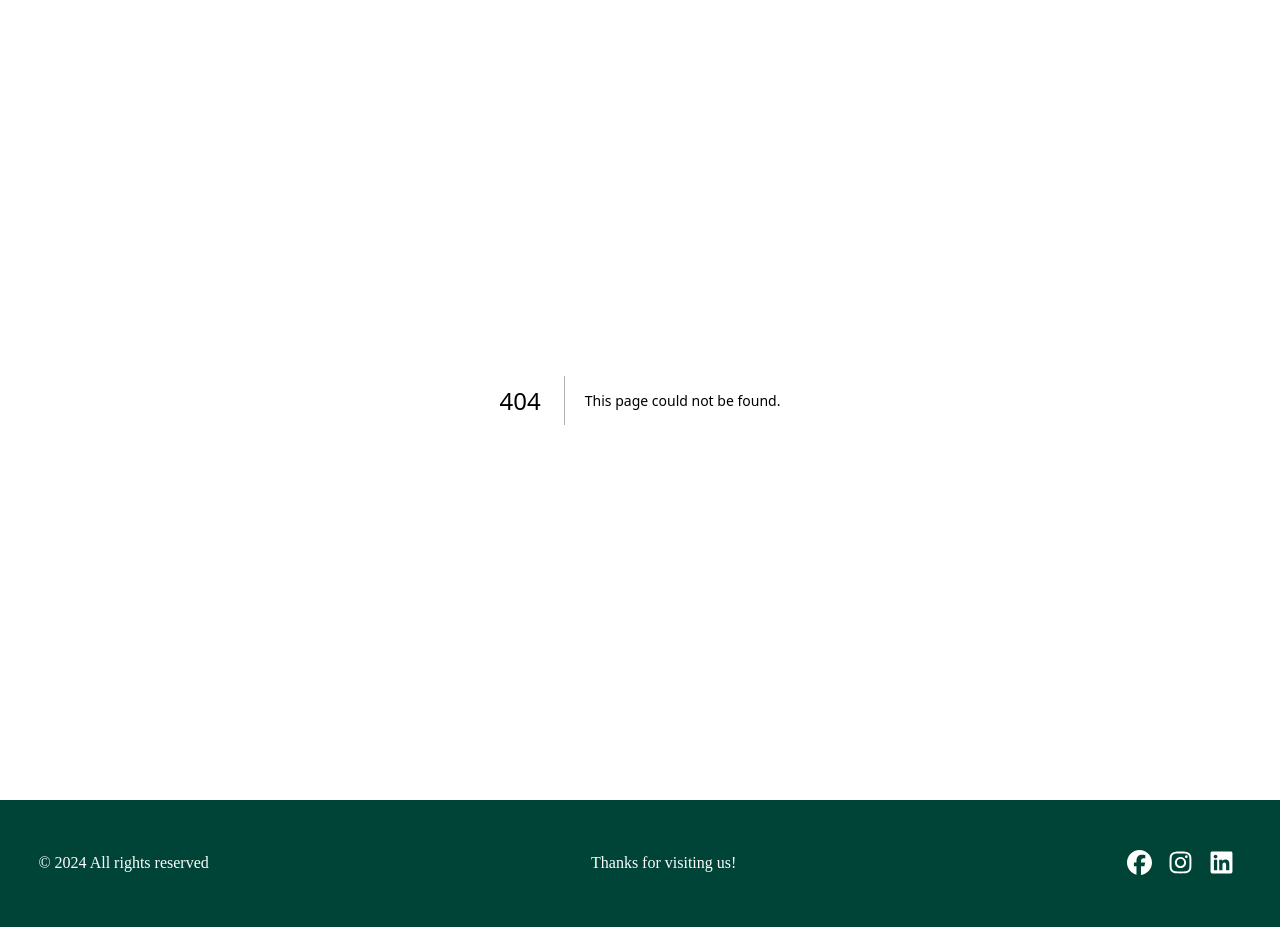
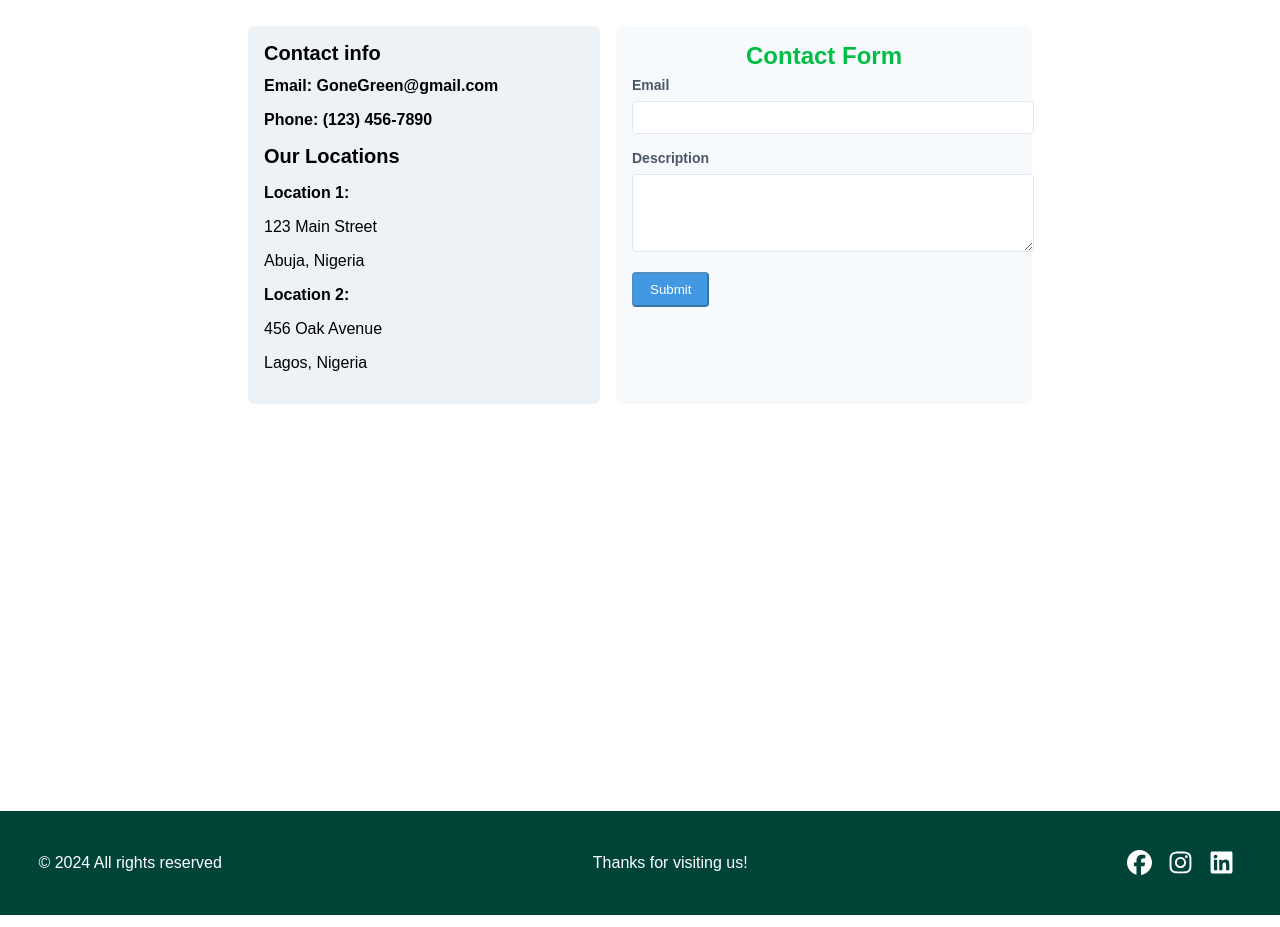
Before and after one commit to nonsoiwedinobi/gonegreen, a Next.js app in the folder gone-green/: page /contact in a window 1280 px wide. Before the commit this address had no page. Built offline with nearby package versions, Linux system fonts and the light colour scheme.

Commit message:
made some changes to my contact form

```diff
--- a/gone-green/package.json
+++ b/gone-green/package.json
@@ -11,7 +11,8 @@
     "dependencies": {
         "next": "14.1.0",
         "react": "^18",
-        "react-dom": "^18"
+        "react-dom": "^18",
+        "react-query": "^3.39.3"
     },
     "devDependencies": {
         "@types/node": "20.11.5",
--- /dev/null
+++ b/gone-green/src/app/contact/page.tsx
@@ -0,0 +1,68 @@
+import Form from '../../components/Form/Form';
+import styles from '../../styles.module.css';
+import '../layout.css'
+
+const Contact: React.FC = () => {
+    return (
+    <div className='contact-page'>
+      <Form />
+    </div>
+    );
+  };
+
+export default Contact;
+    // <h1>Contact Us</h1>
+    //   <div className="flex-container">
+    //     {/* Sidebar */}
+    //     <aside className="bg-gray-200 p-4 rounded-md">
+    //       <h2 className="text-lg font-semibold mb-3">Contact info</h2>
+    //       <p><strong>Email: GoneGreen@gmail.com</strong></p>
+    //       <p><strong>Phone: (123) 456-7890</strong></p>
+    //       {/* Fake Locations */}
+    //       <h2 className="text-lg font-semibold mt-4 mb-3">Our Locations</h2>
+    //       <div>
+    //         <p><strong className="font-bold">Location 1:</strong></p>
+    //         <p>123 Main Street</p>
+    //         <p>Cityville, State</p>
+    //       </div>
+    //       <div className="mt-3">
+    //         <p><strong className="font-bold">Location 2:</strong></p>
+    //         <p>456 Oak Avenue</p>
+    //         <p>Townsville, State</p>
+    //       </div>
+    //     </aside>
+
+    //     {/* Contact Form */}
+    //     <div className="form-container">
+    //       <h1 className="text-2xl font-semibold mb-4">Contact Form</h1>
+    //       <form>
+    //         <div className="mb-4">
+    //           <label htmlFor="email" className="label">
+    //             Email
+    //           </label>
+    //           <input
+    //             type="email"
+    //             id="email"
+    //             name="email"
+    //             className="input"
+    //             required
+    //           />
+    //         </div>
+    //         <div className="mb-4">
+    //           <label htmlFor="description" className="label">
+    //             Description
+    //           </label>
+    //           <textarea
+    //             id="description"
+    //             name="description"
+    //             rows={4}
+    //             className="textarea"
+    //             required
+    //           />
+    //         </div>
+    //         <button type="button" className="submit-button" disabled>
+    //           Submit
+    //         </button>
+    //       </form>
+    //     </div>
+    //   </div>
--- a/gone-green/src/app/gallery/gallery.jsx
+++ b/gone-green/src/app/gallery/page.tsx
@@ -18,7 +18,7 @@ const Gallery = () => {
 
 // return the images array
 const renderImages = () => {
-    return images.map((imageSrc, index) => (
+    return images.map((imageSrc:string, index:number) => (
         <div key={index} className='image-item-container'>
             <Image
                 alt={`Image ${index + 1}`}
--- a/gone-green/src/app/layout.css
+++ b/gone-green/src/app/layout.css
@@ -134,40 +134,3 @@ h2 {
     font-weight: 600;
     margin-bottom: 0.75rem;
 }
-
-
-/* Contact form styles */
-
-.form-container {
-    max-width: 24rem;
-    width: 100%;
-    /* Ensure it takes up the available width */
-    padding: 1rem;
-    background-color: #f7fafc;
-    border-radius: 0.375rem;
-}
-
-.label {
-    display: block;
-    font-size: 0.875rem;
-    font-weight: 600;
-    color: #4a5568;
-    margin-bottom: 0.5rem;
-}
-
-.input,
-.textarea {
-    width: 100%;
-    padding: 0.5rem;
-    border: 1px solid #e2e8f0;
-    border-radius: 0.25rem;
-    margin-bottom: 1rem;
-}
-
-.submit-button {
-    background-color: #4299e1;
-    color: #ffffff;
-    padding: 0.5rem 1rem;
-    border-radius: 0.25rem;
-    cursor: not-allowed;
-}
--- a/gone-green/src/app/layout.tsx
+++ b/gone-green/src/app/layout.tsx
@@ -1,13 +1,25 @@
 // // Layout.tsx
 import React from 'react';
-import Footer from './components/Footer';
+import Footer from '../components/Footer/Footer';
+import { type } from 'os';
 
-const Layout = ({ children }) => {
+type RootLayoutProps= {
+    children: React.ReactNode
+}
+
+const Layout = ({ children }:RootLayoutProps) => {
     return (
-        <>
+        <html lang="en">
+        <head>
+            <meta charSet="UTF-8" />
+            <meta name="viewport" content="width=device-width, initial-scale=1.0" />
+            <title>GoneGreen</title>
+        </head>
+        <body>
         <main className='main-body'>{children}</main>
         <Footer />
-        </>
+        </body>
+        </html>
     );
 };
 
--- a/gone-green/src/app/page.tsx
+++ b/gone-green/src/app/page.tsx
@@ -1,8 +1,8 @@
 // // pages.tsx
 
 import "./layout.css";
-import Gallery from "./gallery/gallery"
-import Contact from "./contact/contact"
+import Gallery from "./gallery/page"
+import Contact from "./contact/page"
 
 export default function Home() {
     return (
--- a/gone-green/src/app/components/footer.jsx
+++ b/gone-green/src/components/Footer/Footer.tsx
@@ -1,7 +1,7 @@
 import React from 'react';
 import { FontAwesomeIcon } from '@fortawesome/react-fontawesome';
 import { faFacebook, faInstagram, faLinkedin } from '@fortawesome/free-brands-svg-icons';
-import './footer.css'
+import "./footer.css"
 
 const Footer = () => {
     return (
--- /dev/null
+++ b/gone-green/src/components/Form/Form.tsx
@@ -0,0 +1,62 @@
+import React from 'react';
+import './form.css'; // Import the CSS file
+
+export default function ContactForm() {
+  return (
+    <div className="contact-page">
+      <section className="text-gray-600 body-font relative">
+        <div className="absolute inset-0 bg-gray-300 flex items-center justify-center">
+        </div>
+        <div className="container px-5 py-24 mx-auto flex-container">
+          <aside className="bg-gray-200 p-4 rounded-md">
+            <h2 className="text-lg font-semibold mb-3">Contact info</h2>
+            <p><strong>Email: GoneGreen@gmail.com</strong></p>
+            <p><strong>Phone: (123) 456-7890</strong></p>
+            <h2 className="text-lg font-semibold mt-4 mb-3">Our Locations</h2>
+            <div className="fake-location">
+              <div className="location-section">
+                <p><strong className="location-title">Location 1:</strong></p>
+                <p>123 Main Street</p>
+                <p>Abuja, Nigeria</p>
+              </div>
+              <div className="location-section">
+                <p><strong className="location-title">Location 2:</strong></p>
+                <p>456 Oak Avenue</p>
+                <p>Lagos, Nigeria</p>
+              </div>
+            </div>
+          </aside>
+
+          <div className="form-container">
+            <h1 className="text-2xl font-semibold mb-4">Contact Form</h1>
+            <form>
+              <div className="mb-4">
+                <label htmlFor="email" className="label">Email</label>
+                <input
+                  type="email"
+                  id="email"
+                  name="email"
+                  className="input"
+                  required
+                />
+              </div>
+              <div className="mb-4">
+                <label htmlFor="description" className="label">Description</label>
+                <textarea
+                  id="description"
+                  name="description"
+                  rows={4}
+                  className="textarea"
+                  required
+                />
+              </div>
+              <button type="button" className="submit-button" disabled>
+                Submit
+              </button>
+            </form>
+          </div>
+        </div>
+      </section>
+    </div>
+  );
+}
--- /dev/null
+++ b/gone-green/src/components/Form/form.css
@@ -0,0 +1,80 @@
+/* Common styles for both contact form versions */
+
+.form-container {
+    max-width: 24rem;
+    width: 100%;
+    padding: 1rem;
+    background-color: #f7fafc;
+    border-radius: 0.375rem;
+}
+
+.label {
+    display: block;
+    font-size: 0.875rem;
+    font-weight: 600;
+    color: #4a5568;
+    margin-bottom: 0.5rem;
+}
+
+.input,
+.textarea {
+    width: 100%;
+    padding: 0.5rem;
+    border: 1px solid #e2e8f0;
+    border-radius: 0.25rem;
+    margin-bottom: 1rem;
+}
+
+.submit-button {
+    background-color: #4299e1;
+    color: #ffffff;
+    padding: 0.5rem 1rem;
+    border-radius: 0.25rem;
+    cursor: not-allowed;
+}
+
+.fake-location {
+    margin-top: 1rem;
+}
+
+.fake-location p {
+    margin: 0.5rem 0;
+}
+
+.locations-container {
+    margin-top: 4rem;
+}
+
+.location-section {
+    margin-bottom: 1rem;
+}
+
+.location-title {
+    font-weight: bold;
+}
+
+
+/* Styles specific to the second set of contact form styles */
+
+.contact-page {
+    width: 100%;
+}
+
+.flex-container {
+    display: flex;
+    justify-content: center;
+}
+
+.bg-gray-200 {
+    max-width: 20rem;
+    width: 100%;
+    padding: 1rem;
+    background-color: #edf2f7;
+    border-radius: 0.375rem;
+    margin-right: 1rem;
+}
+
+.bg-gray-200 p {
+    margin-bottom: 1rem;
+    /* Adjust the margin as needed */
+}
```
Also changed, not shown: gone-green/src/app/contact/contact.tsx (deleted, +0 -55 lines), gone-green/src/components/Header/Header.tsx (added, +7 -0 lines), gone-green/src/components/Footer/footer.css (renamed from gone-green/src/app/components/footer.css), 1 other file (tests, documents, lock files or other folders).
